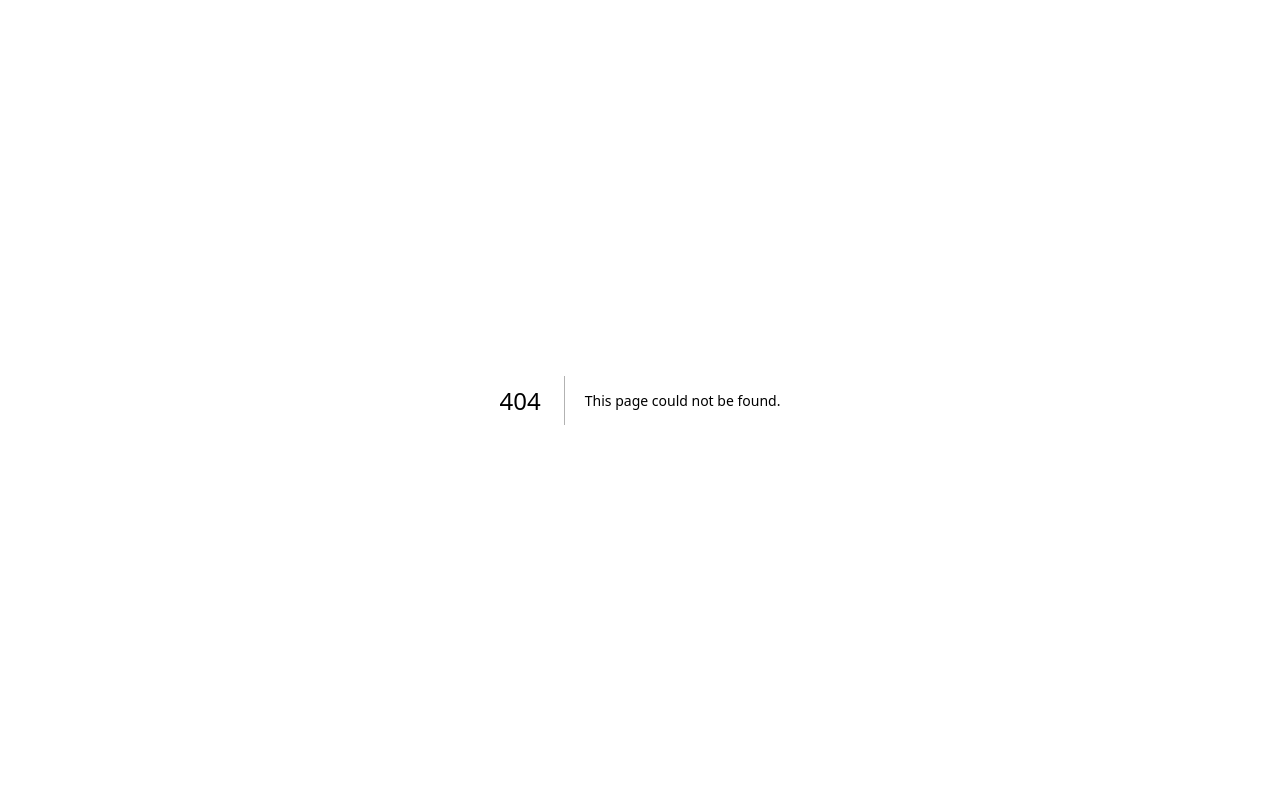
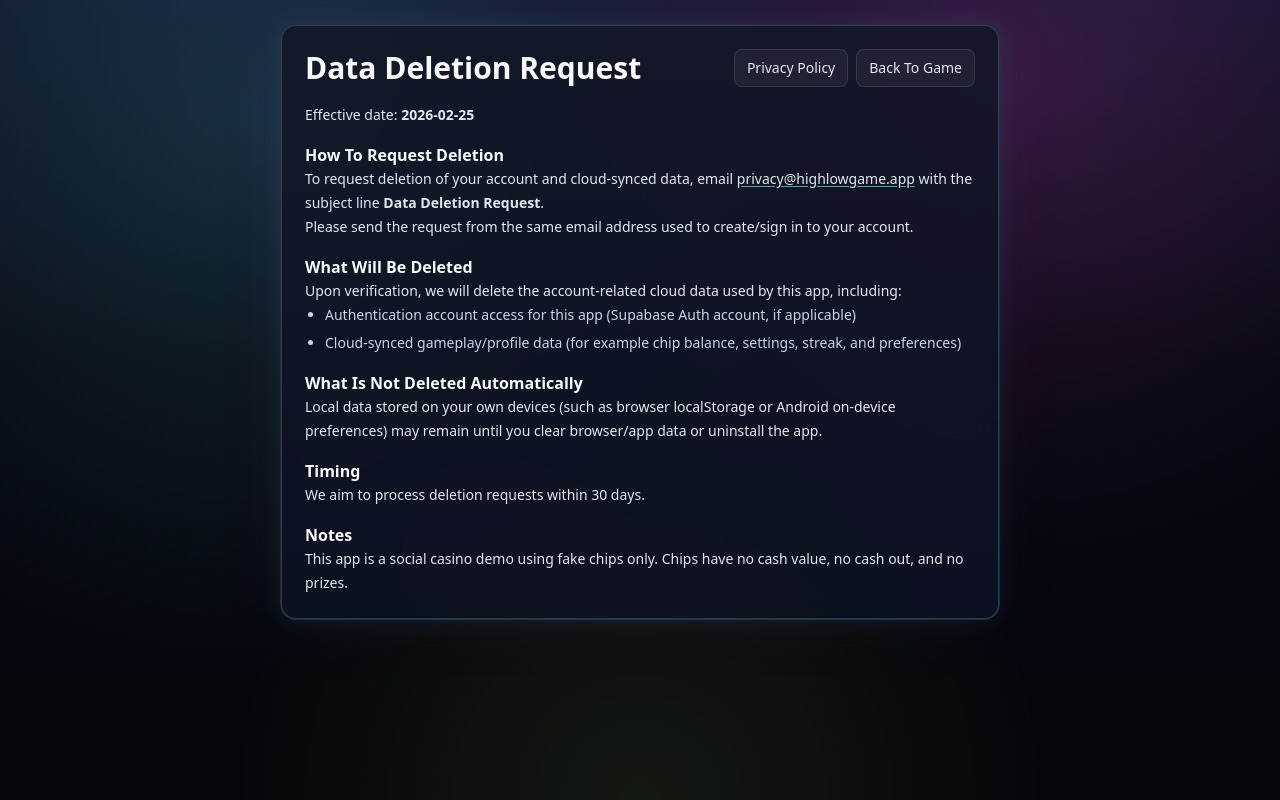
Before and after one commit to Adamgdwn/high_low_game, a Next.js app: page /data-deletion in a window 1280 px wide. Before the commit this address had no page. Built offline with nearby package versions, Linux system fonts and the light colour scheme.

Commit message:
Add data deletion request page and links

```diff
--- /dev/null
+++ b/app/data-deletion/page.tsx
@@ -0,0 +1,84 @@
+import type { Metadata } from "next";
+import Link from "next/link";
+
+export const metadata: Metadata = {
+  title: "Data Deletion Request | Vegas High/Low",
+  description: "How to request deletion of account and cloud-synced game data for Vegas-Style High / Low."
+};
+
+export default function DataDeletionPage() {
+  const effectiveDate = "2026-02-25";
+  const contactEmail = "privacy@highlowgame.app";
+
+  return (
+    <main className="mx-auto min-h-screen max-w-3xl p-4 sm:p-6">
+      <div className="panel neon-ring p-5 sm:p-6">
+        <div className="mb-4 flex flex-wrap items-center justify-between gap-3">
+          <h1 className="text-2xl font-black text-slate-50 sm:text-3xl">Data Deletion Request</h1>
+          <div className="flex gap-2">
+            <Link
+              href="/privacy"
+              className="btn-press rounded-lg border border-white/10 bg-white/5 px-3 py-2 text-sm text-slate-200 hover:bg-white/10"
+            >
+              Privacy Policy
+            </Link>
+            <Link
+              href="/"
+              className="btn-press rounded-lg border border-white/10 bg-white/5 px-3 py-2 text-sm text-slate-200 hover:bg-white/10"
+            >
+              Back To Game
+            </Link>
+          </div>
+        </div>
+
+        <div className="space-y-4 text-sm leading-6 text-slate-200">
+          <p>
+            Effective date: <span className="font-semibold">{effectiveDate}</span>
+          </p>
+
+          <section>
+            <h2 className="text-base font-semibold text-slate-50">How To Request Deletion</h2>
+            <p>
+              To request deletion of your account and cloud-synced data, email{" "}
+              <a className="underline decoration-cyan-200/60 underline-offset-2 hover:text-cyan-100" href={`mailto:${contactEmail}?subject=Data%20Deletion%20Request`}>
+                {contactEmail}
+              </a>{" "}
+              with the subject line <span className="font-semibold">Data Deletion Request</span>.
+            </p>
+            <p>Please send the request from the same email address used to create/sign in to your account.</p>
+          </section>
+
+          <section>
+            <h2 className="text-base font-semibold text-slate-50">What Will Be Deleted</h2>
+            <p>Upon verification, we will delete the account-related cloud data used by this app, including:</p>
+            <ul className="list-disc space-y-1 pl-5 text-slate-300">
+              <li>Authentication account access for this app (Supabase Auth account, if applicable)</li>
+              <li>Cloud-synced gameplay/profile data (for example chip balance, settings, streak, and preferences)</li>
+            </ul>
+          </section>
+
+          <section>
+            <h2 className="text-base font-semibold text-slate-50">What Is Not Deleted Automatically</h2>
+            <p>
+              Local data stored on your own devices (such as browser localStorage or Android on-device preferences) may
+              remain until you clear browser/app data or uninstall the app.
+            </p>
+          </section>
+
+          <section>
+            <h2 className="text-base font-semibold text-slate-50">Timing</h2>
+            <p>We aim to process deletion requests within 30 days.</p>
+          </section>
+
+          <section>
+            <h2 className="text-base font-semibold text-slate-50">Notes</h2>
+            <p>
+              This app is a social casino demo using fake chips only. Chips have no cash value, no cash out, and no
+              prizes.
+            </p>
+          </section>
+        </div>
+      </div>
+    </main>
+  );
+}
--- a/app/page.tsx
+++ b/app/page.tsx
@@ -1046,9 +1046,14 @@ export default function Page() {
       <footer className="mt-5 rounded-xl border border-amber-300/20 bg-amber-400/10 px-4 py-3 text-xs text-amber-100">
         <div className="flex flex-wrap items-center justify-between gap-2">
           <span>Social casino demo only. Chips have no cash value. No cash out. No prizes or gift cards.</span>
-          <Link href="/privacy" className="underline decoration-amber-200/60 underline-offset-2 hover:text-amber-50">
-            Privacy Policy
-          </Link>
+          <div className="flex flex-wrap items-center gap-3">
+            <Link href="/privacy" className="underline decoration-amber-200/60 underline-offset-2 hover:text-amber-50">
+              Privacy Policy
+            </Link>
+            <Link href="/data-deletion" className="underline decoration-amber-200/60 underline-offset-2 hover:text-amber-50">
+              Data Deletion Request
+            </Link>
+          </div>
         </div>
       </footer>
 
--- a/app/privacy/page.tsx
+++ b/app/privacy/page.tsx
@@ -54,6 +54,12 @@ export default function PrivacyPage() {
               gameplay settings and progress to sync across devices.
             </p>
             <p>
+              To request deletion of account/cloud-synced data, visit{" "}
+              <Link href="/data-deletion" className="underline decoration-cyan-200/60 underline-offset-2 hover:text-cyan-100">
+                Data Deletion Request
+              </Link>.
+            </p>
+            <p>
               We do not process real-money payments, payouts, or cash-out information for this app.
             </p>
           </section>
```
